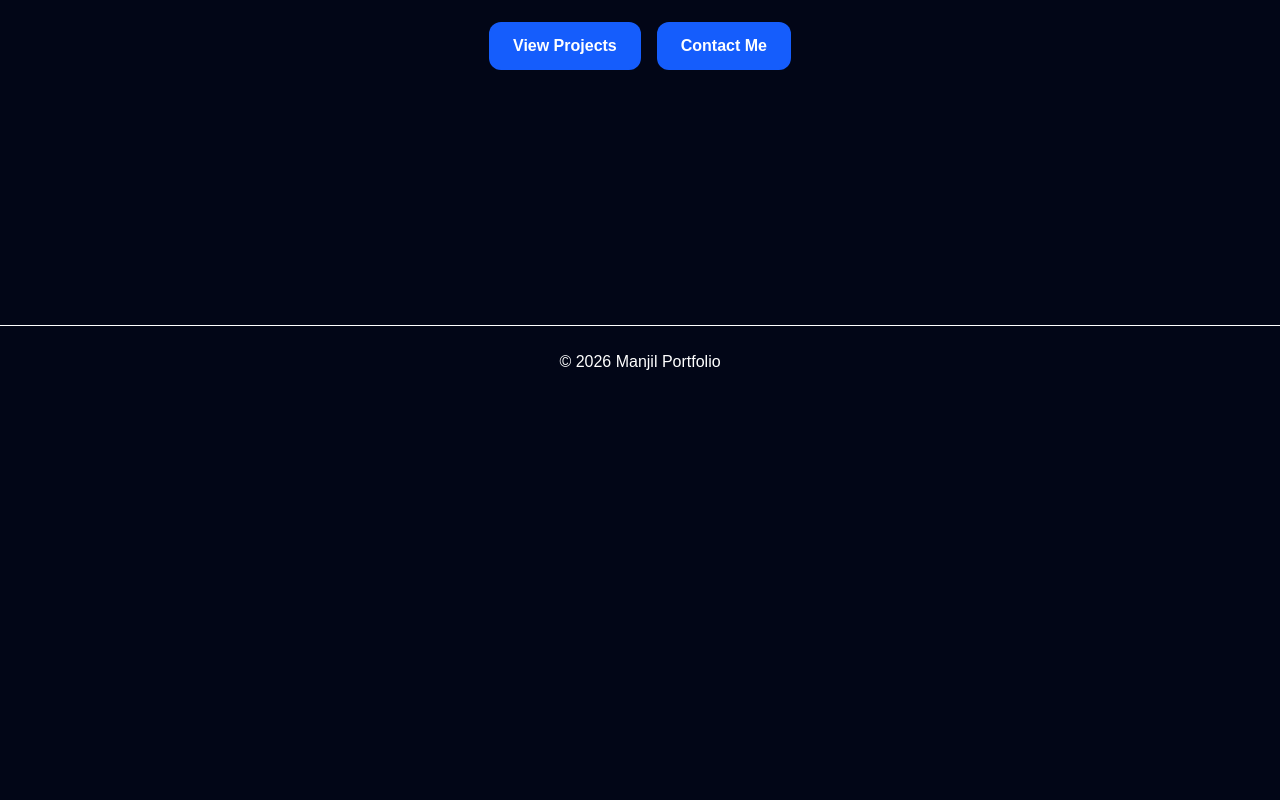
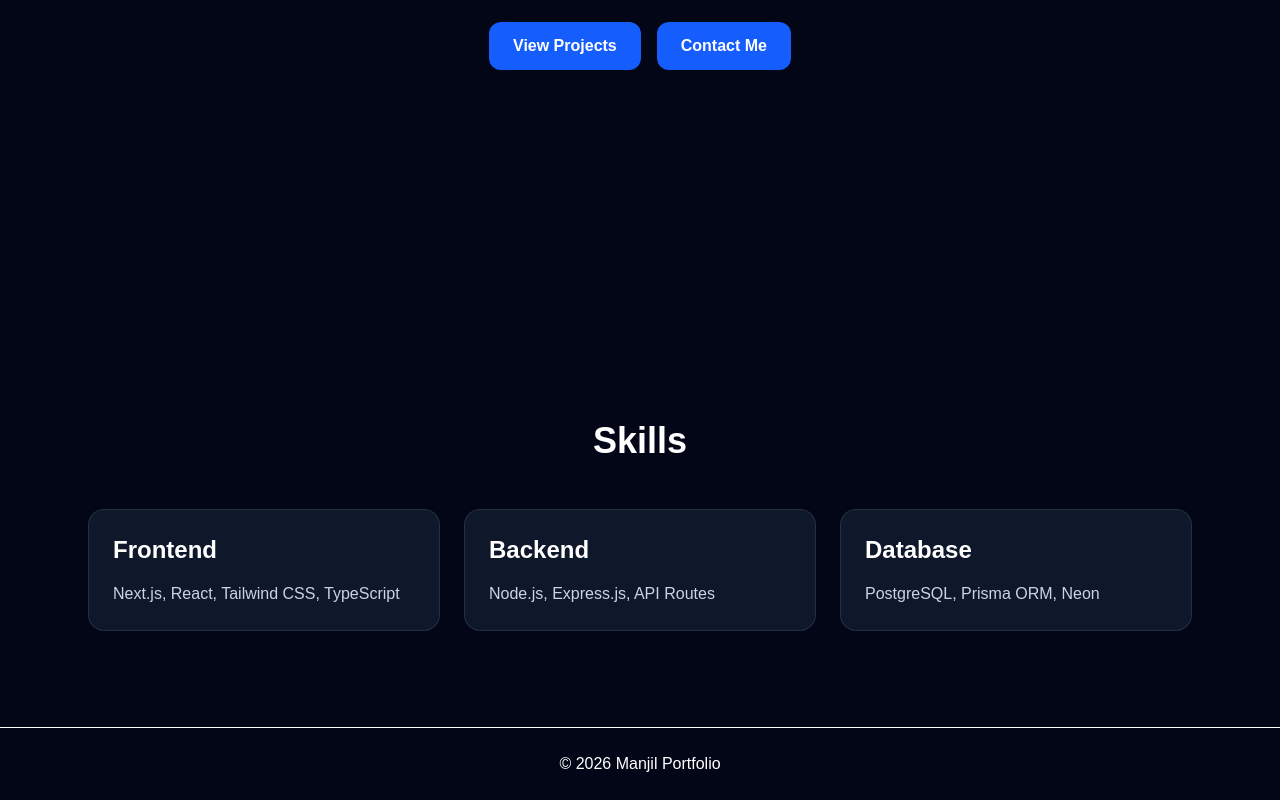
Before and after one commit to ManjilRijal63/Manjil-Portfolio, a Next.js app: page / in a window 1280 px wide. Shown: the part 536-1336 px from the top of the page. Before the commit the page ends 934 px from the top, so only its background shows below. Built offline with nearby package versions, Linux system fonts and the light colour scheme.

Commit message:
skills preview section added

```diff
--- a/src/app/page.tsx
+++ b/src/app/page.tsx
@@ -27,6 +27,54 @@ export default function Home() {
 
       </section>
 
+
+
+{/* SKILLS SECTION */}
+<section className="mx-auto max-w-6xl px-6 py-24">
+
+  <h2 className="mb-12 text-center text-4xl font-bold">
+    Skills
+  </h2>
+
+  <div className="grid gap-6 md:grid-cols-3">
+
+    <div className="rounded-2xl border border-white/10 bg-slate-900 p-6">
+      <h3 className="mb-4 text-2xl font-semibold">
+        Frontend
+      </h3>
+
+      <p className="text-slate-300">
+        Next.js, React, Tailwind CSS, TypeScript
+      </p>
+    </div>
+
+    <div className="rounded-2xl border border-white/10 bg-slate-900 p-6">
+      <h3 className="mb-4 text-2xl font-semibold">
+        Backend
+      </h3>
+
+      <p className="text-slate-300">
+        Node.js, Express.js, API Routes
+      </p>
+    </div>
+
+    <div className="rounded-2xl border border-white/10 bg-slate-900 p-6">
+      <h3 className="mb-4 text-2xl font-semibold">
+        Database
+      </h3>
+
+      <p className="text-slate-300">
+        PostgreSQL, Prisma ORM, Neon
+      </p>
+    </div>
+
+  </div>
+
+</section>
+
+
+
+
     </main>
   );
 }
```
